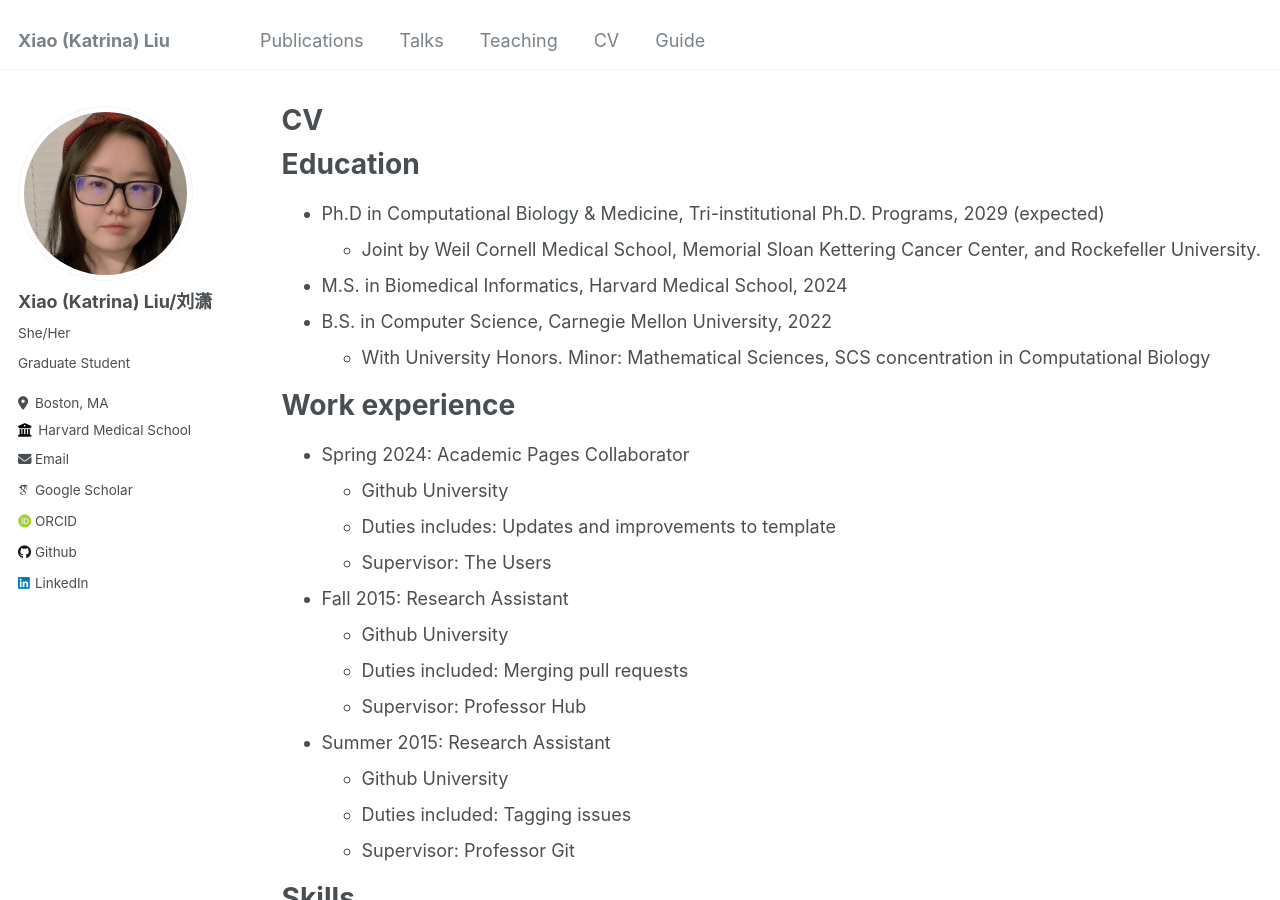
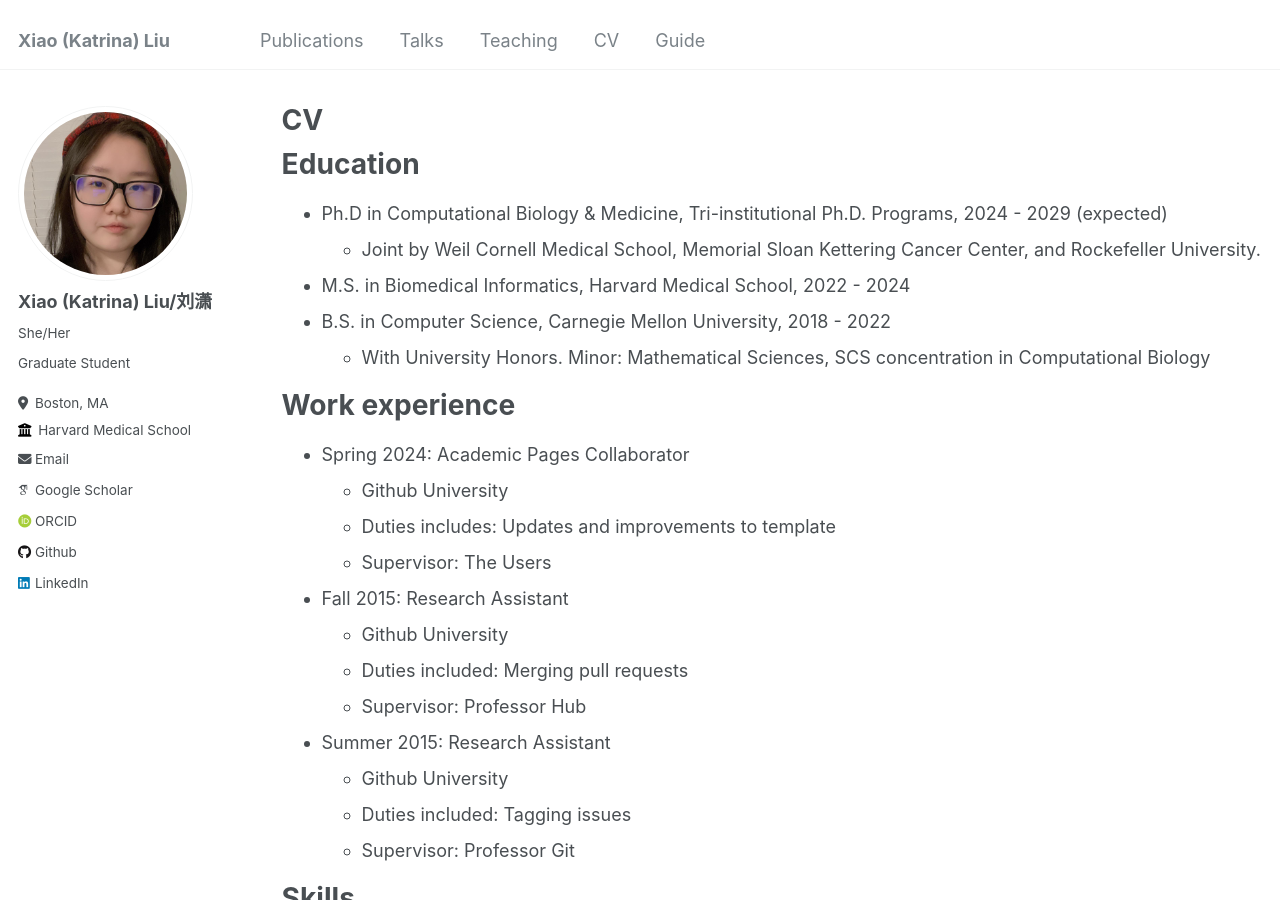
Before and after one commit to katrina-liu/katrina-liu.github.io, a Jekyll site: the page built from _pages/cv.md, in a window 1280 px wide and 900 px high. Built offline with Jekyll 4.4.1, drawn with Linux system fonts in a browser that asks for light colours; some web fonts are replaced.

Commit message:
Update cv.md

```diff
--- a/_pages/cv.md
+++ b/_pages/cv.md
@@ -11,10 +11,10 @@ redirect_from:
 
 Education
 ======
-* Ph.D in Computational Biology & Medicine, Tri-institutional Ph.D. Programs, 2029 (expected)
+* Ph.D in Computational Biology & Medicine, Tri-institutional Ph.D. Programs, 2024 - 2029 (expected)
   * Joint by Weil Cornell Medical School, Memorial Sloan Kettering Cancer Center, and Rockefeller University.
-* M.S. in Biomedical Informatics, Harvard Medical School, 2024
-* B.S. in Computer Science, Carnegie Mellon University, 2022
+* M.S. in Biomedical Informatics, Harvard Medical School, 2022 - 2024
+* B.S. in Computer Science, Carnegie Mellon University, 2018 - 2022
   * With University Honors. Minor: Mathematical Sciences, SCS concentration in Computational Biology
 
 Work experience
```
